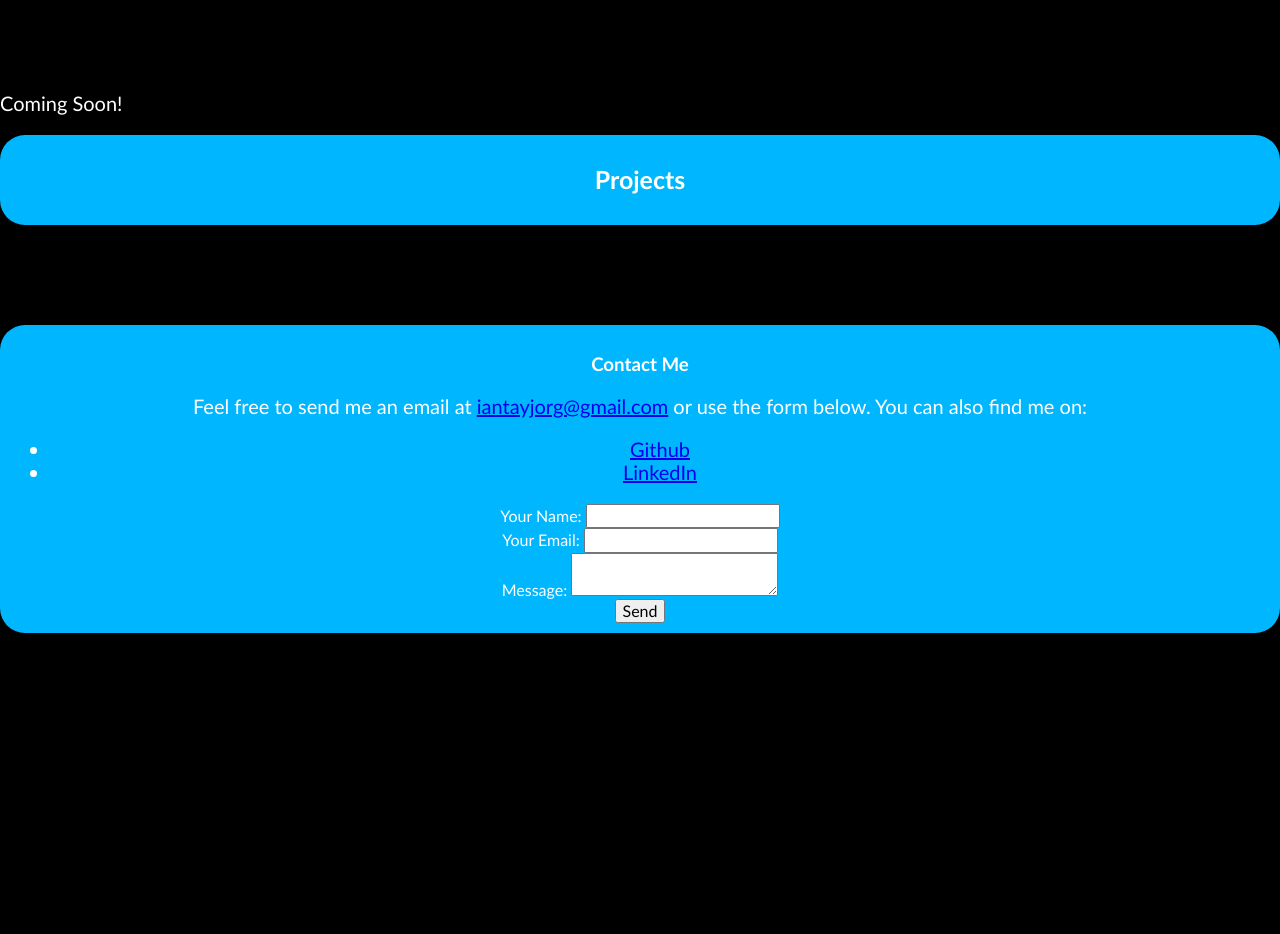
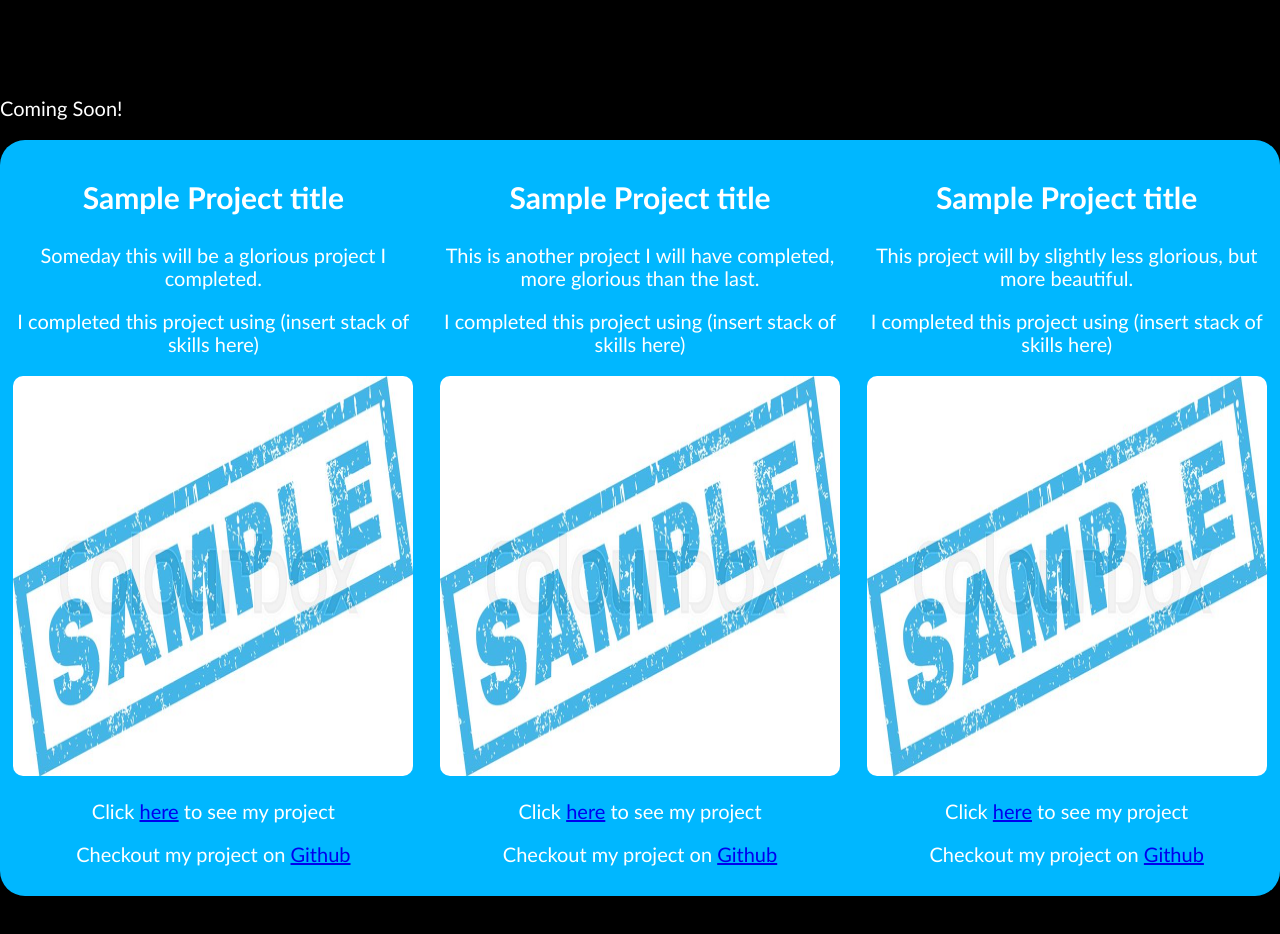
Before and after one commit to frisbian/Portfolio, a plain HTML site: page index.html in a window 1280 px wide. Shown: the part 1860-2794 px from the top of the page. Before the commit the page ends 2613 px from the top, so only its background shows below. Drawn offline with nearby package versions, Linux system fonts and the light colour scheme.

Commit message:
updated projects section

```diff
--- a/index.html
+++ b/index.html
@@ -32,7 +32,8 @@
     <section id="home">
       <div class="group">
         <div class="item">
-          <p>Hello! I'm Ian Jorgensen, and welcome to my portfolio page. I'm an aspiring software developer based in Washington State. If I'm not working with tech you can find me outdoors. </p>
+          <p>Hello! I'm Ian Jorgensen, and welcome to my portfolio page. I'm an aspiring software developer based in
+            Washington State. If I'm not working with tech you can find me outdoors. </p>
           <img src="images/mt-rainier-bertha-may.jpg" alt="Mt
           Rainier">
           <img src="images/bertha-may-camp-lake.jpg" alt="Lakeside">
@@ -62,8 +63,8 @@
             done
             but
             mostly get in the way. I still love them to pieces.</p>
-            <img src="images/henry-pillow.jpg" alt="Man's best pillow">
-            <img src="images/lucy-dresser.jpg" alt="Pretty Kitty">
+          <img src="images/henry-pillow.jpg" alt="Man's best pillow">
+          <img src="images/lucy-dresser.jpg" alt="Pretty Kitty">
         </div>
       </div>
     </section>
@@ -82,16 +83,35 @@
     <!--Projects-->
     <p>Coming Soon!</p>
     <section id="projects">
-
-      <div class="group">
+      <div class="group-projects">
         <div class="item">
-          <h2>Projects</h2>
+          <h3>Sample Project title</h3>
+          <p>Someday this will be a glorious project I completed.</p>
+          <p> I completed this project using (insert stack of skills here)</p>
+          <img src="images/rubberstamp-sample.jpeg" alt="sample">
+          <p>Click <a href=#>here</a> to see my project</p>
+          <p>Checkout my project on <a href=https://github.com/frisbian?tab=repositories>Github</a></p>
+        </div>
+        <div class="item">
+          <h3>Sample Project title</h3>
+          <p>This is another project I will have completed, more glorious than the last.</p>
+          <p> I completed this project using (insert stack of skills here)</p>
+          <img src="images/rubberstamp-sample.jpeg" alt="sample">
+          <p>Click <a href=#>here</a> to see my project</p>
+          <p>Checkout my project on <a href=https://github.com/frisbian?tab=repositories>Github</a></p>
+        </div>
+        <div class="item">
+          <h3>Sample Project title</h3>
+          <p>This project will by slightly less glorious, but more beautiful.</p>
+          <p> I completed this project using (insert stack of skills here)</p>
+          <img src="images/rubberstamp-sample.jpeg" alt="sample">
+          <p>Click <a href=#>here</a> to see my project</p>
+          <p>Checkout my project on <a href=https://github.com/frisbian?tab=repositories>Github</a></p>
         </div>
       </div>
     </section>
     <!---Contact-->
     <section id="contact">
-
       <div class="group">
         <div class="item">
           <h3>Contact Me</h3>
--- a/style.css
+++ b/style.css
@@ -1,49 +1,3 @@
-/*Code Requirements
-
-    Create a page layout using flexbox.
-    Implement appropriate media queries for responsive design.
-    Utilize semantic, valid markup
-    Build your page from scratch (no template usage)
-    Use Responsive Navigation
-    Code a functional Contact form
-
-Detail and quality requirements
-
-    Page should not have typos and should offer content clarity and readability
-
-Page Content Requirements
-
-    Intro Section:
-        Who you are
-        Where you are
-        What you do and what makes you special
-    About Me section:
-        demonstrate your passion for the web
-        demonstrate desire to work </p>on a team with great programmers
-        show your personality outside of coding
-        List of services you can (or want to) provide a client.
-    Contact Section:
-        email address
-        link to github
-        link to linkedin
-        functional contact form
-    Project section
-        Project Title
-        Project Description
-        link to Project
-
-(Note: You may not have developed projects yet. Setup your portfolio with placeholder content. You'll replace this placeholder content as you move through the program and complete assignments. Placeholder content for all of the following is acceptable.)
-
-    Sample project listing
-    Title of the project
-    Description that explains what the app does, who it's for, why you built it.
-        Skills used (what is the stack)
-        (Optional) Screenshot that presents the app appropriately - may be a placeholder - the actual image does not really matter.
-        Link to the GitHub repo of the project
-        Link to live, working app
-
-Please submit the GitHub.com repo URL, as well as the GitHub.io website address, to be reviewed.*/
-
 body {
   margin: 0;
   color: white;
@@ -62,7 +16,7 @@ header h1 {
   text-align: center;
   margin: 0;
   padding-top: 20px;
-  font-size: 40px;
+  font-size: 50px;
 }
 
 header h2 {
@@ -98,6 +52,11 @@ main {
   padding: 20px 0;
 }
 
+main h2{
+  text-align: center;
+  padding: 0px;
+}
+
 section {
   margin-bottom: 100px;
   background-color: rgb(0, 183, 255);
@@ -109,15 +68,22 @@ section {
   flex-direction: column;
 }
 
+.group-projects  {
+  display: flex;
+  flex-direction: column;
+}
+
 .item {
   flex: 1;
   margin: 10px;
   text-align: center;
 }
 
+
 img {
     width: 400px;
     height: 400px;
+    border-radius:10px;
 }
 
 
@@ -129,18 +95,17 @@ p {
 }
 
 h2 {
-  font-size: 25px;
+  font-size: 40px;
 }
 
 h3 {
-    font-size: 20;
+    font-size: 30px;
 }
 
 li  {
     font-size: 20px;
 }
 
-s
 
 
 /*---Desktop---*/
@@ -163,6 +128,11 @@ s
   header nav ul li a:hover {
     color: #bdbdbd;
   }
+
+  .group-projects{
+    display: flex;
+    flex-direction: row;
+  }
 }
 
 /*--Contact form--*/
```
Also changed, not shown: images/rubberstamp-sample.jpeg (added).
